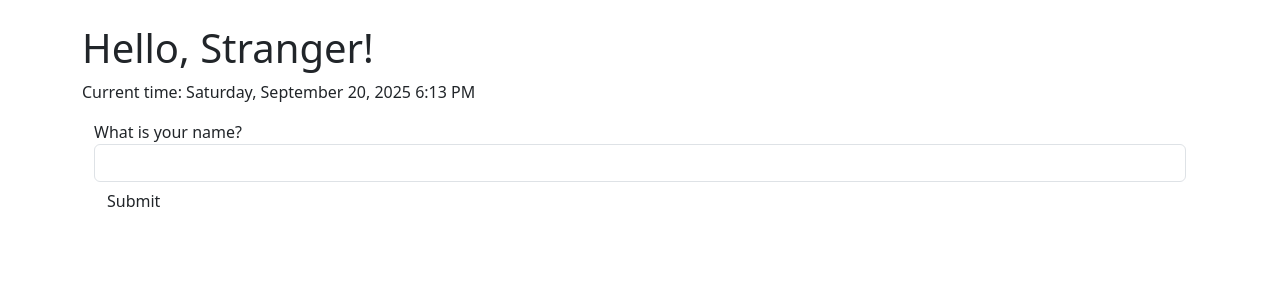
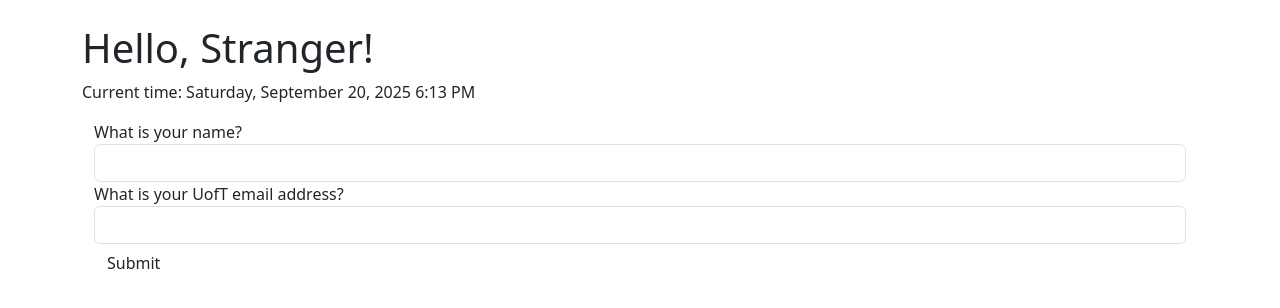
Before and after one commit to kylie-ng/E444-F2024-PRA2, a Flask app: page / in a window 1280 px wide. Shown: the part 56-364 px from the top of the page. Run offline with Flask 3, Linux system fonts and the light colour scheme; some libraries are stand-ins or nearby versions.

Commit message:
added uoft email address field

```diff
--- a/app.py
+++ b/app.py
@@ -4,7 +4,7 @@ from datetime import datetime, timezone
 from flask_moment import Moment
 from flask_wtf import FlaskForm
 from wtforms import StringField, SubmitField
-from wtforms.validators import DataRequired
+from wtforms.validators import DataRequired, Email, ValidationError
 
 app = Flask(__name__)
 app.config['SECRET_KEY'] = 'hard to guess string'
@@ -14,7 +14,13 @@ moment = Moment(app)
 # Form class
 class NameForm(FlaskForm):
     name = StringField('What is your name?', validators=[DataRequired()])
+    email = StringField('What is your UofT email address?', validators=[DataRequired(), Email()])
     submit = SubmitField('Submit')
+
+    # Custom validator to check UofT email
+    def validate_email(self, field):
+        if 'utoronto' not in field.data.lower():
+            raise ValidationError('Please enter a valid UofT email address.')
 
 # Activity 1.3: Home page
 @app.route('/', methods=['GET', 'POST'])
@@ -22,15 +28,24 @@ def index():
     form = NameForm()
     if form.validate_on_submit():
         old_name = session.get('name')
+        old_email = session.get('email')
         if old_name is not None and old_name != form.name.data:
             flash('Looks like you have changed your name!')
+        if old_email is not None and old_email != form.email.data:
+            flash('Looks like you have changed your email!')
+        # Save name and email in session
         session['name'] = form.name.data
+        session['email'] = form.email.data
         return redirect(url_for('index'))
+
+    # Get current time in utc timezone in LLLL format
     current_time = datetime.now(timezone.utc)
+
     return render_template(
         'index.html',
         form=form,
         name=session.get('name'),
+        email=session.get('email'),
         current_time=current_time
     )
 
--- a/templates/index.html
+++ b/templates/index.html
@@ -6,6 +6,9 @@
 {% block content %}
 <div class="page-header">
     <h1>Hello, {% if name %}{{ name }}{% else %}Stranger{% endif %}!</h1>
+    {% if email %}
+        <p>Your UofT email is {{ email }}</p>
+    {% endif %}
 </div>
 
 <p>Current time: <span id="time">{{ current_time }}</span></p>
```
